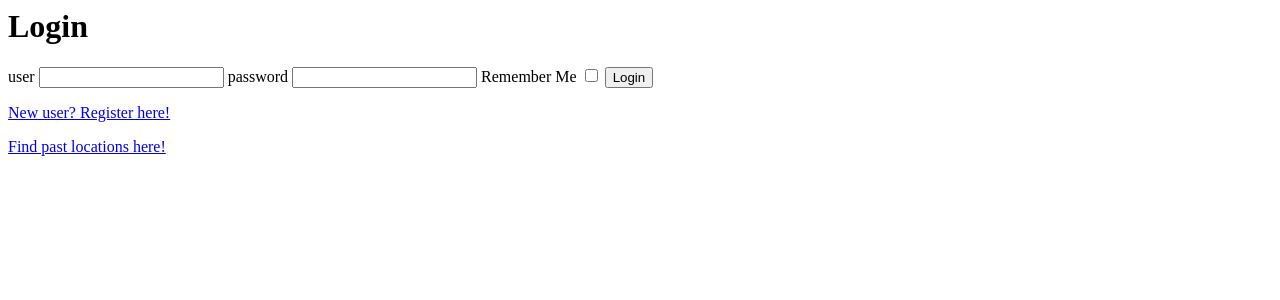
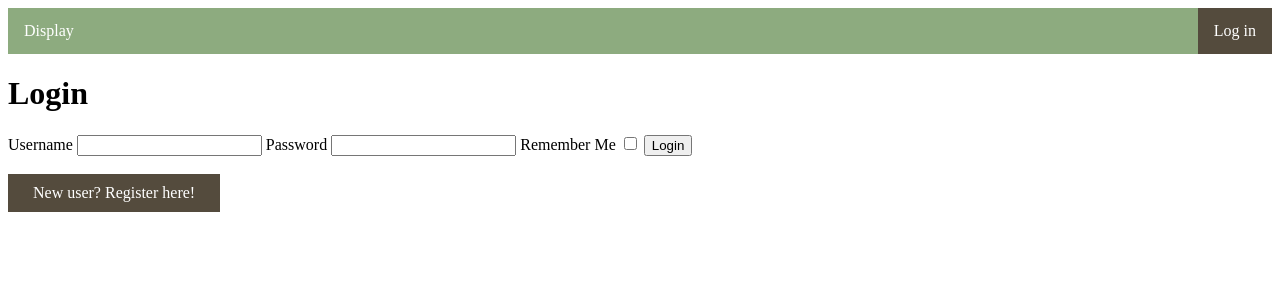
Before and after one commit to ryan-moll/Covid-19-Automated-Contact-Tracing-Service, a Flask app: page /login/ in a window 1280 px wide. Shown: the top 300 px of the page. Run offline with Flask 2, Linux system fonts and the light colour scheme; parts of the project's set-up code (start-up, migrations or seed data) failed here and were passed over; some libraries are stand-ins or nearby versions.

Commit message:
Make things look a little nicer

```diff
--- a/app.py
+++ b/app.py
@@ -115,26 +115,26 @@ def load_user(user_id):
 #__________FORMS__________
 # TODO: Make a superclass for all of these forms to inherit from to reduce redundancy
 class LoginForm(FlaskForm):
-    username = StringField('user', validators=[DataRequired()])
-    password = PasswordField('password', validators=[DataRequired()])
+    username = StringField('Username', validators=[DataRequired()])
+    password = PasswordField('Password', validators=[DataRequired()])
     remember_me = BooleanField('Remember Me')
     submit = SubmitField('log in')
 
 
 class RegistrationForm(FlaskForm):
-    username = StringField('user', validators=[DataRequired()])
-    password = PasswordField('password', validators=[DataRequired()])
-    email = StringField('email', validators=[DataRequired()])
+    username = StringField('Username', validators=[DataRequired()])
+    password = PasswordField('Password', validators=[DataRequired()])
+    email = StringField('Email', validators=[DataRequired()])
     remember_me = BooleanField('Remember Me')
 
 
 class DisplayForm(FlaskForm):
-    username = StringField('user', validators=[DataRequired()])
+    username = StringField('Username', validators=[DataRequired()])
     tab = BooleanField('Tab delimited output file')
 
 
 class ReportForm(FlaskForm):
-    username = StringField('user', validators=[DataRequired()])
+    username = StringField('Username', validators=[DataRequired()])
 
 
 
@@ -210,7 +210,7 @@ def login():
                     login_user(user, remember=True)
                 else:
                     login_user(user)
-                return render_template('location.html', form=form, username=username)
+                return render_template('location.html', form=form, username=username) #Shouldn't this form not be the login form?
             else:
                 emsg = "Error: Password incorrect."
                 flash(emsg)
--- /dev/null
+++ b/static/style.css
@@ -0,0 +1,41 @@
+/* https://www.w3schools.com/css/css_navbar_horizontal.asp */
+ul {
+  list-style-type: none;
+  margin: 0;
+  padding: 0;
+  overflow: hidden;
+  background-color: #8dab7f;
+}
+
+li {
+  float: left;
+  color: #1e2019;
+}
+
+li a {
+  display: block;
+  color: white;
+  text-align: center;
+  padding: 14px 16px;
+  text-decoration: none;
+}
+
+li a:hover:not(.active) {
+  background-color: #3a5b38;
+}
+
+.active {
+  background-color: #544b3d;
+}
+
+/* https://www.w3schools.com/css/css3_buttons.asp */
+.button {
+  background-color: #544b3d;
+  border: none;
+  color: white;
+  padding: 10px 25px;
+  text-align: center;
+  text-decoration: none;
+  display: inline-block;
+  font-size: 16px;
+}
--- a/templates/login.html
+++ b/templates/login.html
@@ -2,6 +2,25 @@
 ___login.html___
 Login webpage. Contains a form that is handled by app.py on submission for users to log in.
 -->
+<!DOCTYPE html>
+<html>
+<head>
+    <title>Login</title>
+    <link rel="stylesheet" href="/static/style.css" />
+</head>
+<body>
+    <ul>
+        {% if current_user.is_anonymous %}
+            <li><a href="/display">Display</a></li>
+            <li style="float:right"><a class="active" href="/login">Log in</a></li>
+        {% else %}
+            <li><a href="/">Home</a></li>
+            <li><a href="/display">Display</a></li>
+            <li><a href="/report">Reporting</a></li>
+            <li style="float:right"><a class="active" href="/logout">Log out</a></li>
+        {% endif %}
+    </ul>
+
     <h1>Login</h1>
 
     <form method='POST' action='/login/'>
@@ -12,5 +31,7 @@ Login webpage. Contains a form that is handled by app.py on submission for users
     <input type="submit" value="Login">
     </form>
 
-<p> <a href="/register"> New user? Register here!</a></p>
-<p> <a href="/display"> Find past locations here!</a></p>
+    </br>
+    <a href="/register" class="button">New user? Register here!</a>
+</body>
+</html>
```
Also changed, not shown: templates/400.html (+16 -3 lines), templates/401.html (+16 -3 lines), templates/403.html (+15 -3 lines), templates/404.html (+15 -3 lines), templates/display.html (+20 -3 lines), templates/location.html (+15 -5 lines), templates/register.html (+20 -2 lines), templates/report.html (+20 -2 lines). Lines whose indentation alone changed are shown as unchanged.
